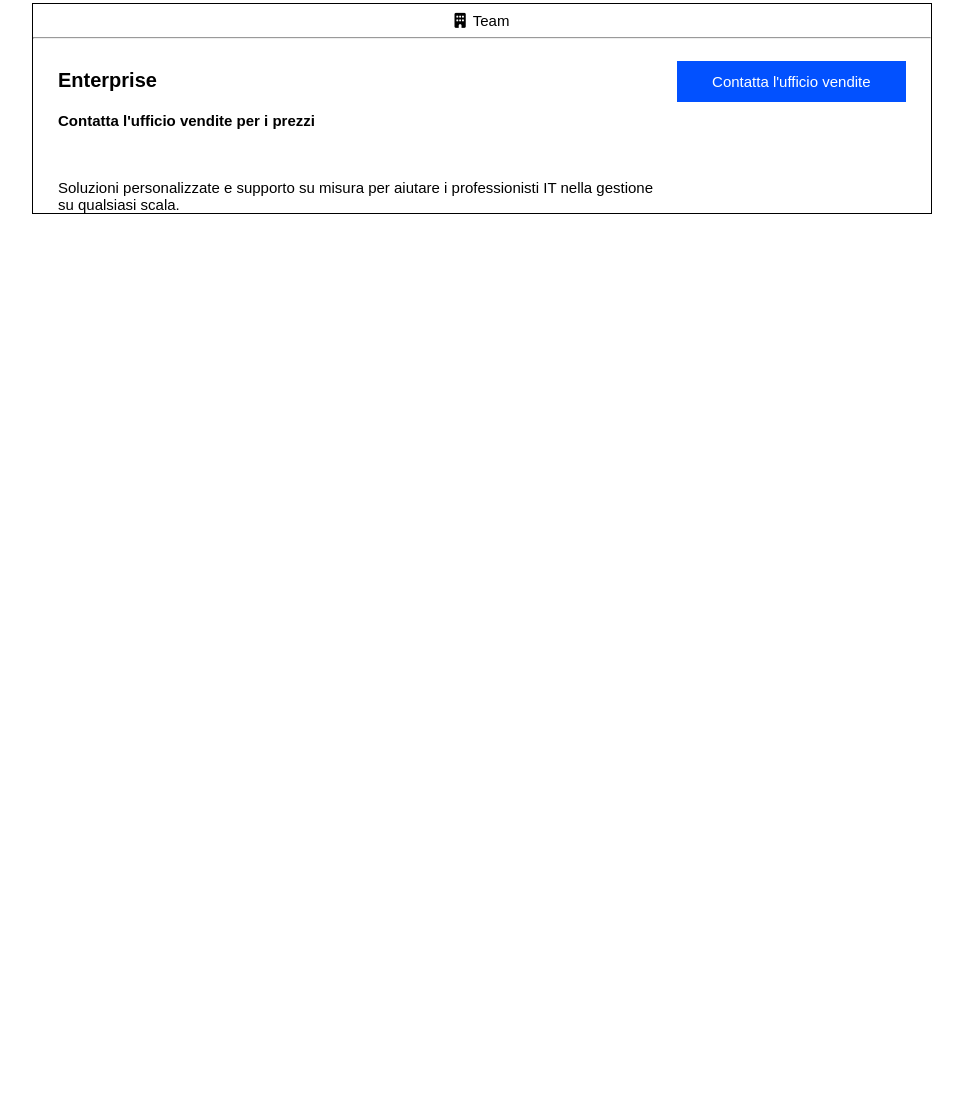
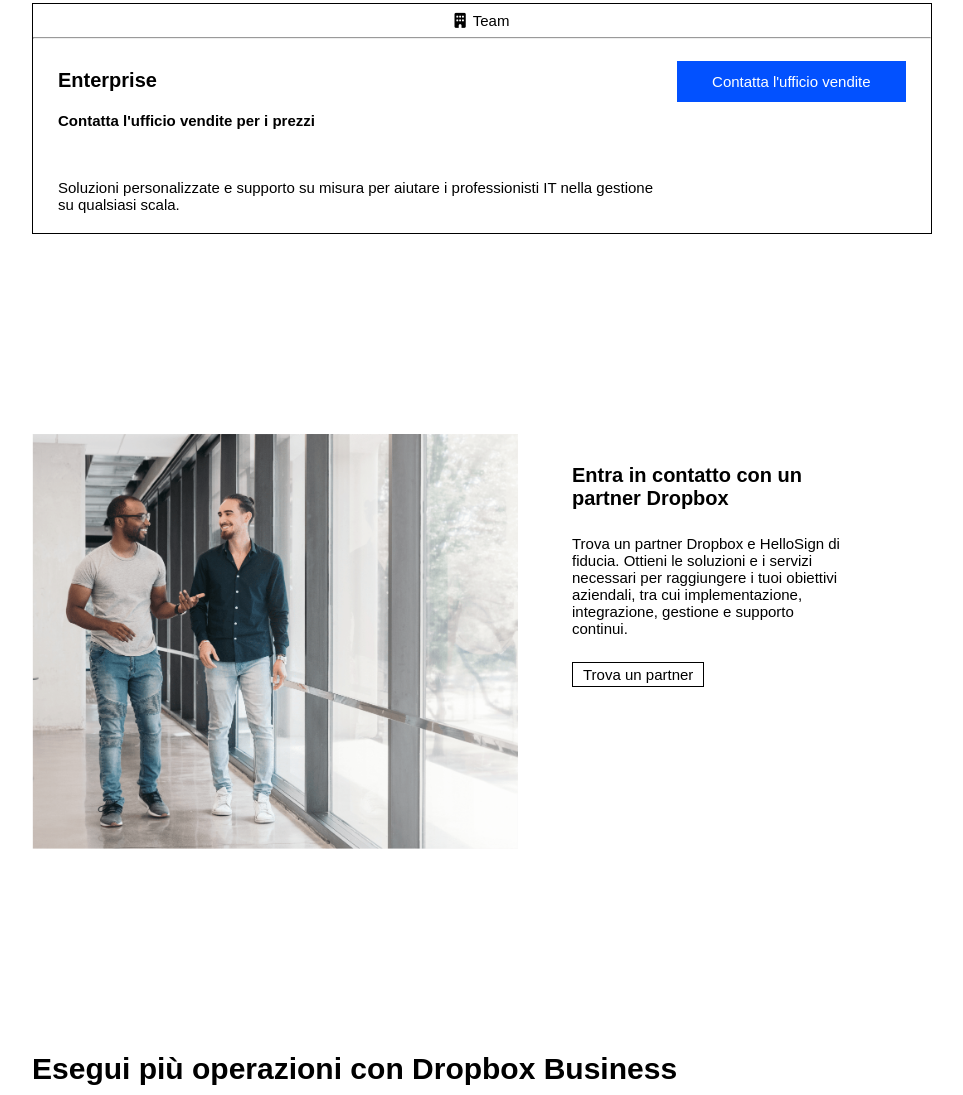
Before and after one commit to leonardopea/htmlcss-dropbox, a plain HTML site: page index.html in a window 1280 px wide. Shown: the part 1885-2980 px from the top of the page, without its empty margins (158-1121 px from the left). Before the commit the page ends 2299 px from the top, so only its background shows below. Drawn offline with Linux system fonts and the light colour scheme.

Commit message:
terminata sezione 4 : partner

```diff
--- a/css/style.css
+++ b/css/style.css
@@ -123,9 +123,7 @@ h1{
     margin-top: 150px;
 
 }
-.border{
-    border: 1px solid black;
-}
+
 h2{
     font-size: 30px;
 }
@@ -291,4 +289,36 @@ h3{
 .contatti2{
     width: calc(72%);
     margin-top: 50px;
+    margin-bottom: 20px;
 }
+
+/* sezione 4 : partner */
+
+.col_60{
+    width: 60%
+
+}
+.col_40{
+    width: 30%;
+    display: flex;
+    flex-direction: column;
+    gap: 25px;
+    align-items: flex-start;
+}
+
+#partner{
+    width: 90%;
+}
+
+.row_partner{
+    display: flex;
+    margin-bottom: 200px;
+
+
+}
+
+.border{
+    border: 1px solid black;
+    padding: 3px 10px;
+
+}
--- a/index.html
+++ b/index.html
@@ -316,6 +316,32 @@
 
 
 
+                <div class="row_partner">     <!-- sezione 4 :immagine e partnership -->
+
+                    <div class="col_60">
+                        <img id="partner" src="./img/partner.png" alt="partner">
+                    </div>
+                    <div class="col_40">
+                        <h3>Entra in contatto con un partner Dropbox</h3>
+                        <p>Trova un partner Dropbox e HelloSign di fiducia. Ottieni le soluzioni e i servizi
+                            necessari per raggiungere i tuoi obiettivi aziendali, tra cui implementazione,
+                            integrazione, gestione e supporto continui.
+                        </p>
+                        <a class="border" href="">Trova un partner</a>
+                    </div>
+
+                </div>
+
+                <h2>Esegui più operazioni con Dropbox Business</h2>
+
+                <div class="row_business">
+                    <div class="col_business">
+                        <img src="./img/business-feature-switching-tools.png" alt="">
+                    </div>
+                </div>
+
+
+
 
 
             </div>
```
